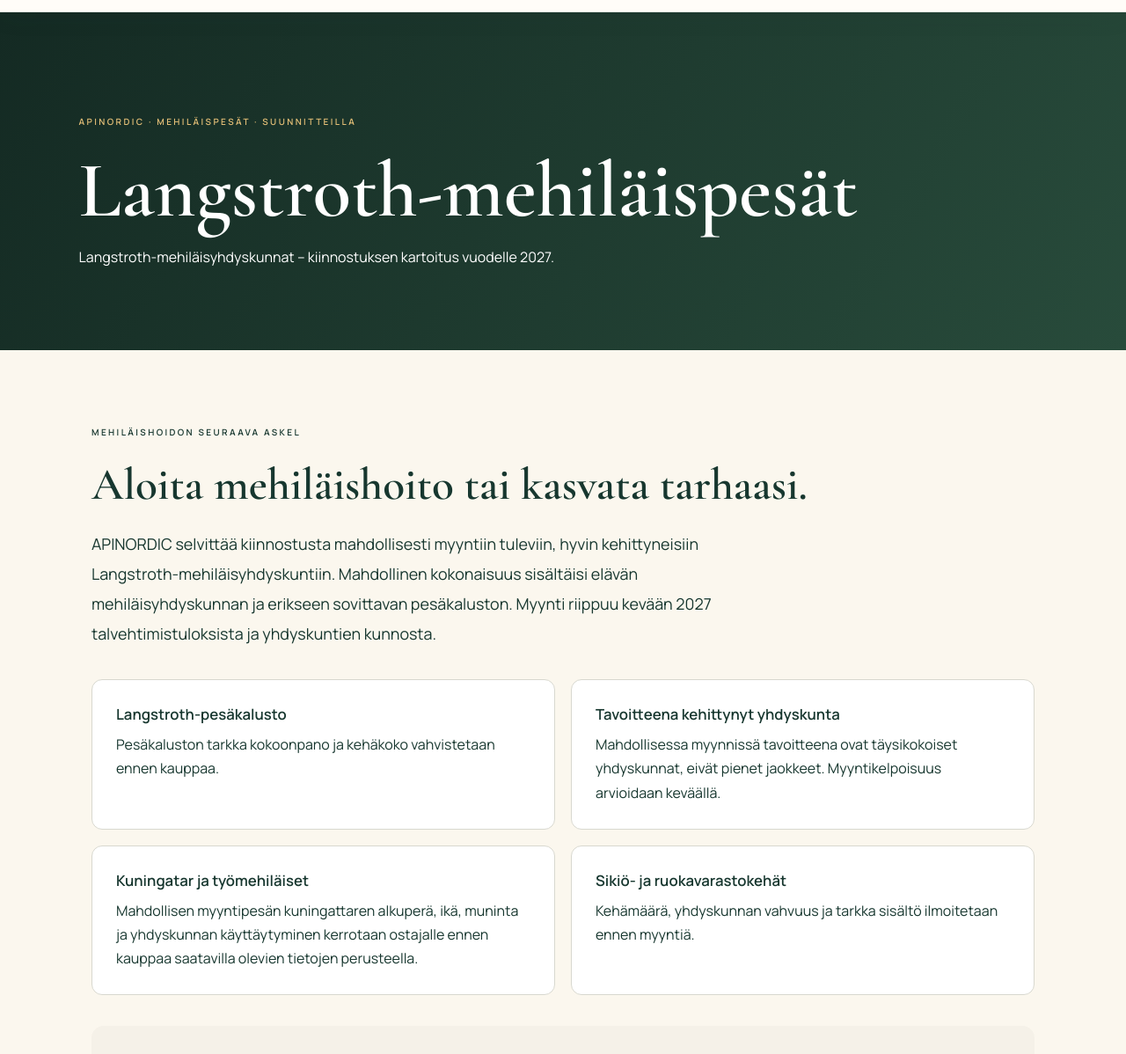
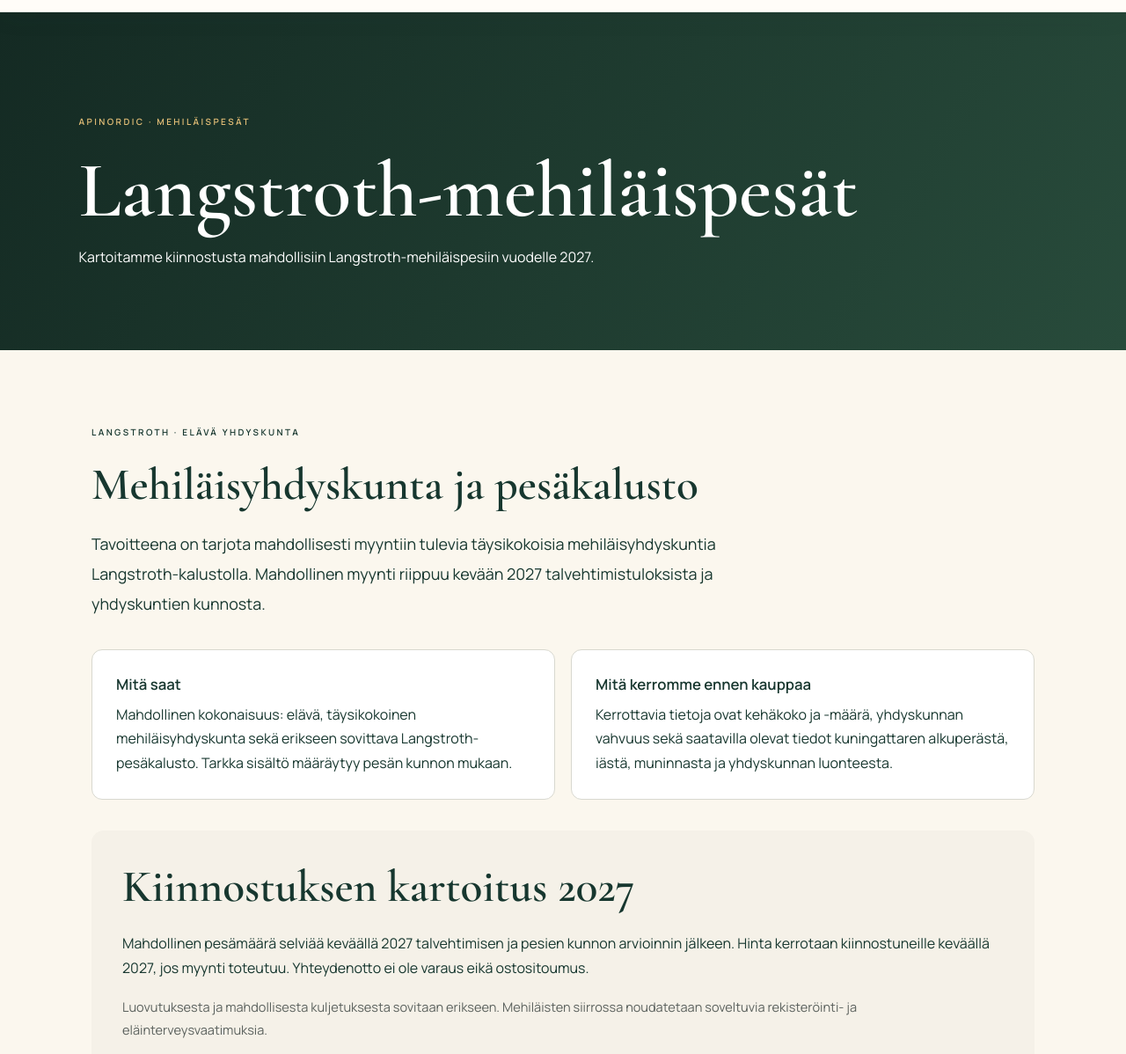
Before and after one commit to hasanbasri0/apinordic-website, a plain HTML site: page mehilaispesat.html in a window 1280 px wide. Shown: the part 74-1272 px from the top of the page at 88% size. Drawn offline with nearby package versions, Linux system fonts and the light colour scheme.

Commit message:
Simplify bee colony interest page and prefill enquiry email

```diff
--- a/mehilaispesat.html
+++ b/mehilaispesat.html
@@ -26,25 +26,23 @@
 </nav></header>
 <main>
 <section class="hives-hero">
-<p class="eyebrow" data-fi="APINORDIC · MEHILÄISPESÄT · SUUNNITTEILLA" data-en="APINORDIC · BEE COLONIES · PLANNED">APINORDIC · MEHILÄISPESÄT · SUUNNITTEILLA</p>
+<p class="eyebrow" data-fi="APINORDIC · MEHILÄISPESÄT" data-en="APINORDIC · BEE COLONIES">APINORDIC · MEHILÄISPESÄT</p>
 <h1 data-fi="Langstroth-mehiläispesät" data-en="Langstroth Bee Colonies">Langstroth-mehiläispesät</h1>
-<p data-fi="Langstroth-mehiläisyhdyskunnat – kiinnostuksen kartoitus vuodelle 2027." data-en="Langstroth bee colonies – exploring interest for the 2027 season.">Langstroth-mehiläisyhdyskunnat – kiinnostuksen kartoitus vuodelle 2027.</p>
+<p data-fi="Kartoitamme kiinnostusta mahdollisiin Langstroth-mehiläispesiin vuodelle 2027." data-en="We are exploring interest in potential Langstroth bee colonies for 2027.">Langstroth-mehiläisyhdyskunnat – kiinnostuksen kartoitus vuodelle 2027.</p>
 </section>
 <section class="hives-container">
-<p class="eyebrow" data-fi="MEHILÄISHOIDON SEURAAVA ASKEL" data-en="YOUR NEXT STEP IN BEEKEEPING">MEHILÄISHOIDON SEURAAVA ASKEL</p>
-<h2 data-fi="Aloita mehiläishoito tai kasvata tarhaasi." data-en="Start beekeeping or grow your apiary.">Aloita mehiläishoito tai kasvata tarhaasi.</h2>
-<p class="hives-intro" data-fi="APINORDIC selvittää kiinnostusta mahdollisesti myyntiin tuleviin, hyvin kehittyneisiin Langstroth-mehiläisyhdyskuntiin. Mahdollinen kokonaisuus sisältäisi elävän mehiläisyhdyskunnan ja erikseen sovittavan pesäkaluston. Myynti riippuu kevään 2027 talvehtimistuloksista ja yhdyskuntien kunnosta." data-en="APINORDIC is exploring interest in potentially available, well-developed Langstroth bee colonies. A possible package would include a live colony and agreed hive equipment. Any sales depend on spring 2027 overwintering results and colony condition.">APINORDIC selvittää kiinnostusta mahdollisesti myyntiin tuleviin, hyvin kehittyneisiin Langstroth-mehiläisyhdyskuntiin. Mahdollinen kokonaisuus sisältäisi elävän mehiläisyhdyskunnan ja erikseen sovittavan pesäkaluston. Myynti riippuu kevään 2027 talvehtimistuloksista ja yhdyskuntien kunnosta.</p>
+<p class="eyebrow" data-fi="LANGSTROTH · ELÄVÄ YHDYSKUNTA" data-en="LANGSTROTH · LIVE COLONY">LANGSTROTH · ELÄVÄ YHDYSKUNTA</p>
+<h2 data-fi="Mehiläisyhdyskunta ja pesäkalusto" data-en="Bee colony and hive equipment">Mehiläisyhdyskunta ja pesäkalusto</h2>
+<p class="hives-intro" data-fi="Tavoitteena on tarjota mahdollisesti myyntiin tulevia täysikokoisia mehiläisyhdyskuntia Langstroth-kalustolla. Mahdollinen myynti riippuu kevään 2027 talvehtimistuloksista ja yhdyskuntien kunnosta." data-en="Our aim is to potentially offer full-sized bee colonies with Langstroth equipment. Any sales depend on overwintering results and colony condition in spring 2027.">APINORDIC selvittää kiinnostusta mahdollisesti myyntiin tuleviin, hyvin kehittyneisiin Langstroth-mehiläisyhdyskuntiin. Mahdollinen kokonaisuus sisältäisi elävän mehiläisyhdyskunnan ja erikseen sovittavan pesäkaluston. Myynti riippuu kevään 2027 talvehtimistuloksista ja yhdyskuntien kunnosta.</p>
 <div class="hives-grid">
-<article class="hives-card"><h3 data-fi="Langstroth-pesäkalusto" data-en="Langstroth hive equipment">Langstroth-pesäkalusto</h3><p data-fi="Pesäkaluston tarkka kokoonpano ja kehäkoko vahvistetaan ennen kauppaa." data-en="The exact hive configuration and frame size will be confirmed before purchase.">Pesäkaluston tarkka kokoonpano ja kehäkoko vahvistetaan ennen kauppaa.</p></article>
-<article class="hives-card"><h3 data-fi="Tavoitteena kehittynyt yhdyskunta" data-en="A well-developed colony is the goal">Tavoitteena kehittynyt yhdyskunta</h3><p data-fi="Mahdollisessa myynnissä tavoitteena ovat täysikokoiset yhdyskunnat, eivät pienet jaokkeet. Myyntikelpoisuus arvioidaan keväällä." data-en="The aim would be to offer full-sized colonies rather than small nucleus colonies, subject to a spring assessment.">Mahdollisessa myynnissä tavoitteena ovat täysikokoiset yhdyskunnat, eivät pienet jaokkeet. Myyntikelpoisuus arvioidaan keväällä.</p></article>
-<article class="hives-card"><h3 data-fi="Kuningatar ja työmehiläiset" data-en="Queen and worker bees">Kuningatar ja työmehiläiset</h3><p data-fi="Mahdollisen myyntipesän kuningattaren alkuperä, ikä, muninta ja yhdyskunnan käyttäytyminen kerrotaan ostajalle ennen kauppaa saatavilla olevien tietojen perusteella." data-en="Available information on the queen’s origin, age, laying activity and colony temperament will be shared with the buyer before any sale.">Mahdollisen myyntipesän kuningattaren alkuperä, ikä, muninta ja yhdyskunnan käyttäytyminen kerrotaan ostajalle ennen kauppaa saatavilla olevien tietojen perusteella.</p></article>
-<article class="hives-card"><h3 data-fi="Sikiö- ja ruokavarastokehät" data-en="Brood and food frames">Sikiö- ja ruokavarastokehät</h3><p data-fi="Kehämäärä, yhdyskunnan vahvuus ja tarkka sisältö ilmoitetaan ennen myyntiä." data-en="Frame count, colony strength and exact contents will be provided before sale.">Kehämäärä, yhdyskunnan vahvuus ja tarkka sisältö ilmoitetaan ennen myyntiä.</p></article>
+<article class="hives-card"><h3 data-fi="Mitä saat" data-en="What you would get">Mitä saat</h3><p data-fi="Mahdollinen kokonaisuus: elävä, täysikokoinen mehiläisyhdyskunta sekä erikseen sovittava Langstroth-pesäkalusto. Tarkka sisältö määräytyy pesän kunnon mukaan." data-en="A possible package: a live, full-sized bee colony with separately agreed Langstroth hive equipment. Exact contents depend on colony condition.">Mahdollinen kokonaisuus: elävä, täysikokoinen mehiläisyhdyskunta sekä erikseen sovittava Langstroth-pesäkalusto. Tarkka sisältö määräytyy pesän kunnon mukaan.</p></article>
+<article class="hives-card"><h3 data-fi="Mitä kerromme ennen kauppaa" data-en="What we will tell you before purchase">Mitä kerromme ennen kauppaa</h3><p data-fi="Kerrottavia tietoja ovat kehäkoko ja -määrä, yhdyskunnan vahvuus sekä saatavilla olevat tiedot kuningattaren alkuperästä, iästä, muninnasta ja yhdyskunnan luonteesta." data-en="We will share frame size and count, colony strength, and available information about the queen’s origin, age, laying activity and colony temperament.">Kerrottavia tietoja ovat kehäkoko ja -määrä, yhdyskunnan vahvuus sekä saatavilla olevat tiedot kuningattaren alkuperästä, iästä, muninnasta ja yhdyskunnan luonteesta.</p></article>
 </div>
 <div class="hives-note"><h2 data-fi="Kiinnostuksen kartoitus 2027" data-en="Expression of interest for 2027">Kiinnostuksen kartoitus 2027</h2>
-<p data-fi="Kartoitamme kiinnostusta mahdolliseen myyntiin vuonna 2027. Mahdollinen pesämäärä selviää aikaisintaan keväällä talvehtimisen ja pesien kunnon arvioinnin jälkeen. Hintoja tai luovutusaikoja ei ole vahvistettu. Yhteydenotto ei ole varaus eikä ostositoumus." data-en="We are gathering expressions of interest for potential sales in 2027. Possible quantities will be assessed in spring after checking winter survival and colony condition. Prices and handover dates are not confirmed. Contacting us is not a reservation or commitment to buy.">Kartoitamme kiinnostusta mahdolliseen myyntiin vuonna 2027. Mahdollinen pesämäärä selviää aikaisintaan keväällä talvehtimisen ja pesien kunnon arvioinnin jälkeen. Hintoja tai luovutusaikoja ei ole vahvistettu. Yhteydenotto ei ole varaus eikä ostositoumus.</p>
+<p data-fi="Mahdollinen pesämäärä selviää keväällä 2027 talvehtimisen ja pesien kunnon arvioinnin jälkeen. Hinta kerrotaan kiinnostuneille keväällä 2027, jos myynti toteutuu. Yhteydenotto ei ole varaus eikä ostositoumus." data-en="Potential quantities will be assessed in spring 2027 after checking overwintering and colony condition. If sales go ahead, interested buyers will be informed of prices in spring 2027. An enquiry is not a reservation or commitment to buy.">Kartoitamme kiinnostusta mahdolliseen myyntiin vuonna 2027. Mahdollinen pesämäärä selviää aikaisintaan keväällä talvehtimisen ja pesien kunnon arvioinnin jälkeen. Hintoja tai luovutusaikoja ei ole vahvistettu. Yhteydenotto ei ole varaus eikä ostositoumus.</p>
 <p class="hives-small" data-fi="Luovutuksesta ja mahdollisesta kuljetuksesta sovitaan erikseen. Mehiläisten siirrossa noudatetaan soveltuvia rekisteröinti- ja eläinterveysvaatimuksia." data-en="Collection and possible transport will be agreed separately. Bee movements must comply with applicable registration and animal health requirements.">Luovutuksesta ja mahdollisesta kuljetuksesta sovitaan erikseen. Mehiläisten siirrossa noudatetaan soveltuvia rekisteröinti- ja eläinterveysvaatimuksia.</p></div>
-<div class="hives-cta"><h2 data-fi="Kiinnostuitko?" data-en="Interested?">Kiinnostuitko?</h2><p data-fi="Kerro, kuinka monesta Langstroth-mehiläispesästä olisit mahdollisesti kiinnostunut ja missä päin Suomea toimit. Voimme keskustella myös mehiläishoidon aloittamisesta ja mahdollisesta opastuksesta luovutuksen jälkeen." data-en="Tell us how many Langstroth colonies you might be interested in and where you are located. We can also discuss getting started in beekeeping and possible guidance after handover.">Kerro, kuinka monesta Langstroth-mehiläispesästä olisit mahdollisesti kiinnostunut ja missä päin Suomea toimit. Voimme keskustella myös mehiläishoidon aloittamisesta ja mahdollisesta opastuksesta luovutuksen jälkeen.</p>
-<a href="mailto:info@apinordic.com?subject=Mehil%C3%A4ispes%C3%A4t%202027" data-fi="Ilmoita kiinnostuksesi" data-en="Register your interest">Ilmoita kiinnostuksesi</a></div>
+<div class="hives-cta"><h2 data-fi="Kiinnostuitko?" data-en="Interested?">Kiinnostuitko?</h2><p data-fi="Kerro, kuinka monesta Langstroth-mehiläispesästä olisit mahdollisesti kiinnostunut ja missä päin Suomea toimit. Voimme keskustella myös mahdollisesta lyhyestä neuvonnasta luovutuksen yhteydessä. Opastuksen sisältö sovitaan erikseen, eikä sitä ole vielä vahvistettu." data-en="Tell us how many Langstroth colonies you might be interested in and where you are located. We can also discuss possible brief guidance at handover. Its scope would be agreed separately and is not yet confirmed.">Kerro, kuinka monesta Langstroth-mehiläispesästä olisit mahdollisesti kiinnostunut ja missä päin Suomea toimit. Voimme keskustella myös mehiläishoidon aloittamisesta ja mahdollisesta opastuksesta luovutuksen jälkeen.</p>
+<a href="mailto:info@apinordic.com?subject=Mehil%C3%A4ispes%C3%A4t%202027&amp;body=Hei%21%0A%0AOlen%20kiinnostunut%20Langstroth-mehil%C3%A4ispesist%C3%A4.%0A%0APesien%20toivottu%20m%C3%A4%C3%A4r%C3%A4%3A%20%0ASijainti%3A%20%0AKokemus%3A%20aloittelija%20%2F%20kokenut%0AToivottu%20luovutusajankohta%3A%20%0ALis%C3%A4tiedot%3A%20%0A%0AYst%C3%A4v%C3%A4llisin%20terveisin%2C%0A" data-fi="Ilmoita kiinnostuksesi" data-en="Register your interest">Ilmoita kiinnostuksesi</a></div>
 </section></main>
 <footer><div><span>© 2026 APINORDIC</span><span>Finnish Honey</span></div><div class="social-links"><a href="https://www.instagram.com/apinordic/" target="_blank" rel="noopener noreferrer" aria-label="APINORDIC Instagram">Instagram</a></div></footer>
 <script src="script.js"></script>
```
